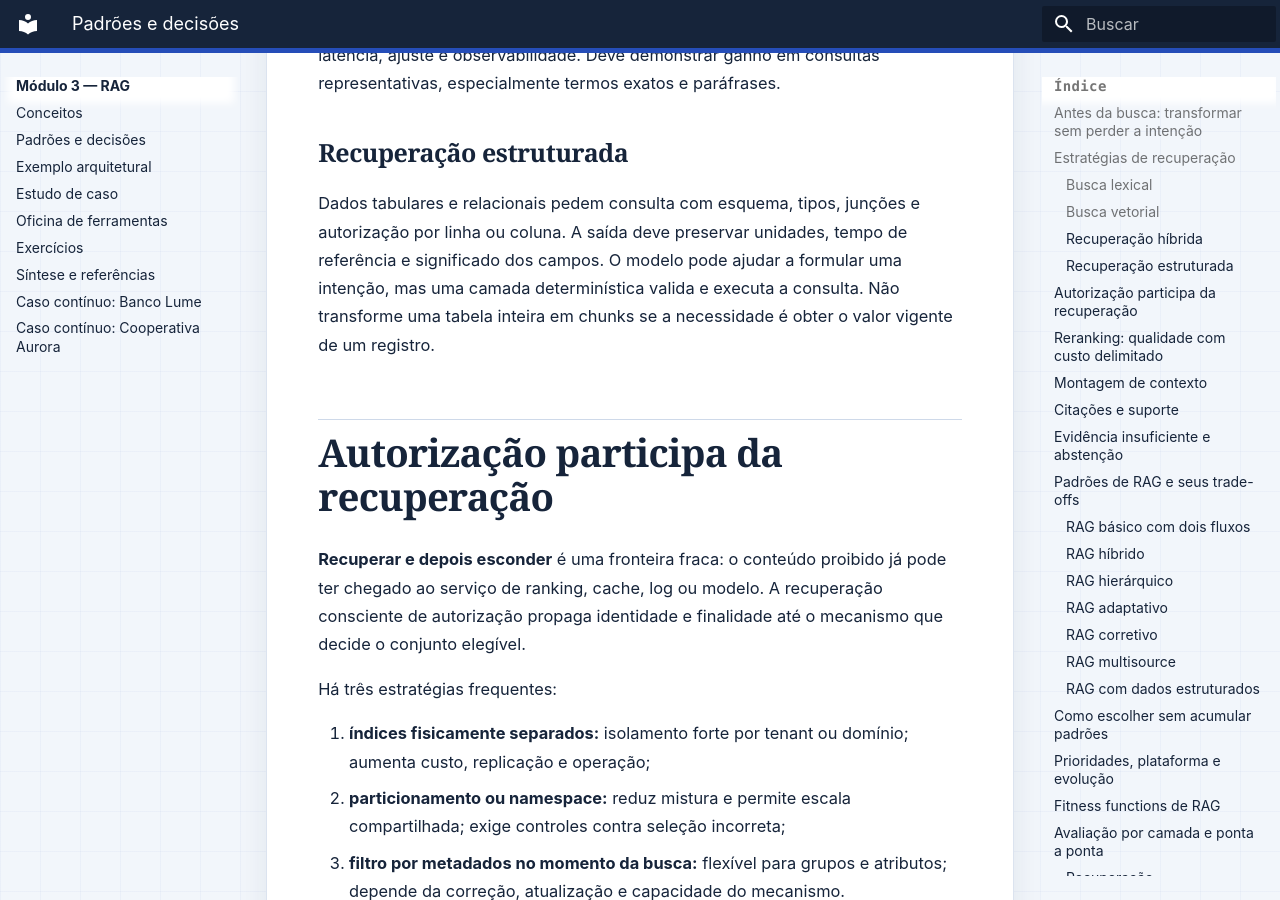
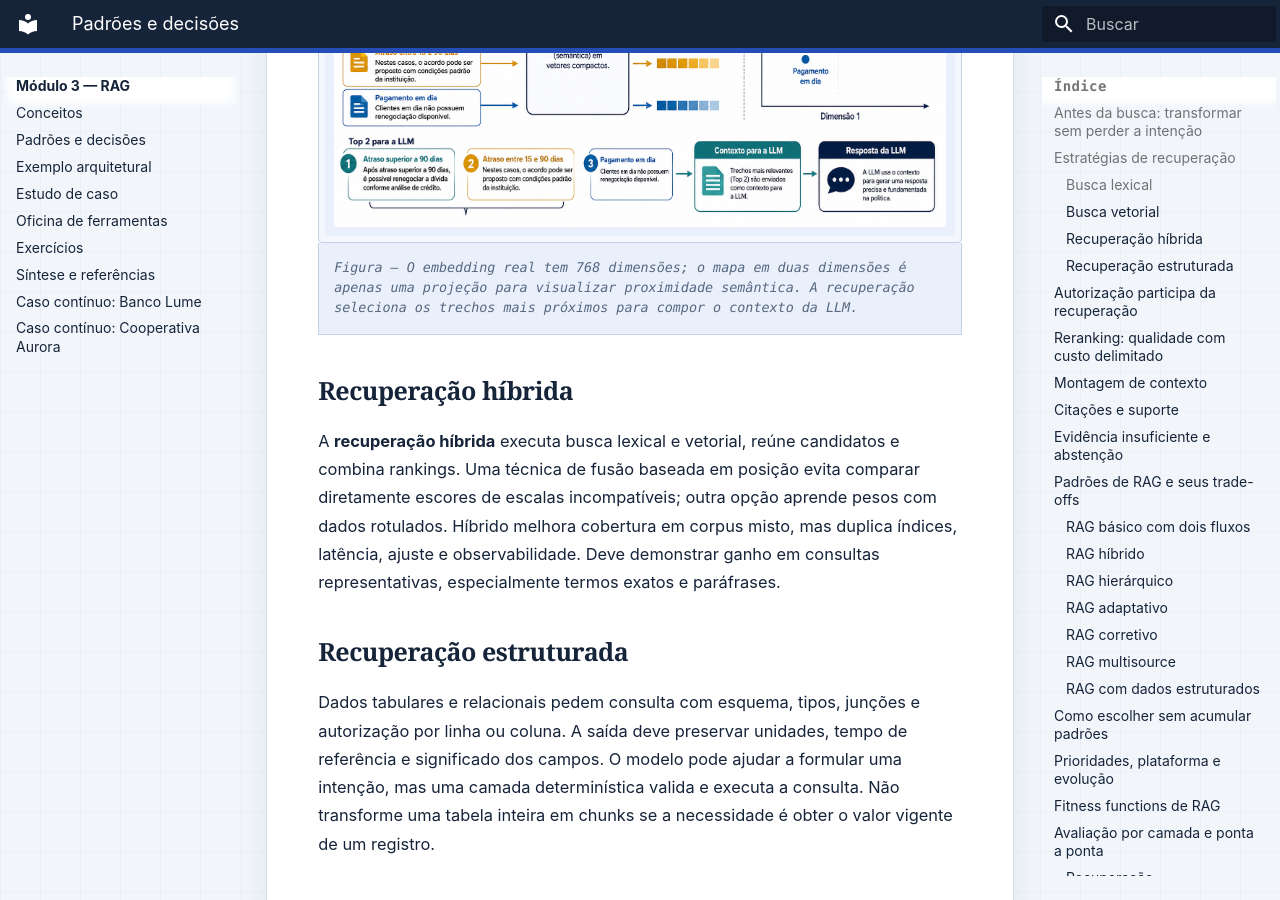
Before and after one commit to aulas-marco/arquitetura-solucoes-ia-generativa, an MkDocs documentation site: the page built from docs/modulo-3-rag/padroes-e-decisoes.md, in a window 1280 px wide and 900 px high, scrolled down 2069 px. Built offline with MkDocs 1.6.1 and Material for MkDocs 9.7.7, drawn with Linux system fonts in a browser that asks for light colours.

Commit message:
docs: illustrate vector retrieval

```diff
--- a/docs/modulo-3-rag/padroes-e-decisoes.md
+++ b/docs/modulo-3-rag/padroes-e-decisoes.md
@@ -24,6 +24,10 @@ A busca lexical encontra correspondência de termos e pondera sua importância n
 ### Busca vetorial
 
 A busca vetorial compara embeddings da consulta e dos chunks. É forte quando pergunta e fonte expressam a mesma ideia com palavras diferentes. Pode aproximar conteúdo apenas genericamente relacionado e não é naturalmente superior em identificadores exatos. O trabalho de [Karpukhin et al.](https://aclanthology.org/2020.emnlp-main.550/) é uma base primária para recuperação densa; ele não implica que toda coleção corporativa deva usar apenas esse sinal.
+
+![Diagrama: uma pergunta e três trechos de políticas são convertidos pelo modelo nomic-embed-text em vetores; em uma projeção didática bidimensional, a pergunta fica próxima do trecho sobre atraso superior a 90 dias; os dois trechos mais próximos seguem como contexto para a LLM](../assets/images/m03-busca-vetorial.png "Da pergunta aos trechos semanticamente próximos")
+
+*Figura — O embedding real tem 768 dimensões; o mapa em duas dimensões é apenas uma projeção para visualizar proximidade semântica. A recuperação seleciona os trechos mais próximos para compor o contexto da LLM.*
 
 ### Recuperação híbrida
 
```
Also changed, not shown: docs/assets/images/m03-busca-vetorial.png (added).
